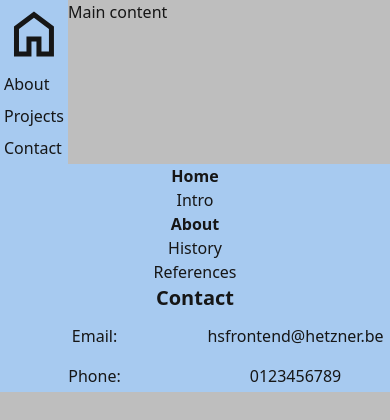
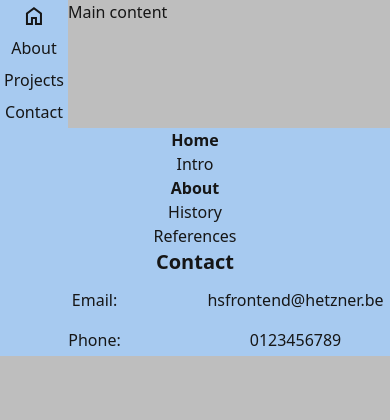
Before and after one commit to Adrigorithm/HS_Frontend, a CodeIgniter 4 app: the page made by app/Views/pages/index.php in a window 390 px wide. Shown: the part 32-452 px from the top of the page. Run offline with PHP 8.4 and a stand-in for CodeIgniter, Linux system fonts and the light colour scheme; the template is opened without the code that fills it: most values are stand-ins (such as "Sample title", 1, 10 or a date in 2020); data that the repository does not hold is empty; some libraries are stand-ins or nearby versions.

Commit message:
I do PHP now, I love the $-sign :|

```diff
--- a/app/Views/shared/navigation.php
+++ b/app/Views/shared/navigation.php
@@ -1,5 +1,5 @@
 <nav>
-    <ul class="flex flex-col sm:flex-row bg-blue dark:bg-red">
+    <ul class="flex flex-col sm:flex-row bg-blue dark:bg-red text-center">
         <li>
             <a href="#!">
                 <svg
@@ -7,20 +7,20 @@
                         height="24px"
                         viewBox="0 -960 960 960"
                         width="24px"
-                        class="fill-black dark:fill-white hover:bg-red hover:dark:bg-blue w-full h-full p-1"
+                        class="<?php if($title == 'Home') {echo 'border-r-3 sm:border-r-0 sm:border-r-3 border-solid border-red';} ?> fill-black dark:fill-white hover:bg-red hover:dark:bg-blue hover:fill-white dark:hover:fill-black w-full h-[2rem] p-1"
                 >
                     <path d="M240-200h120v-240h240v240h120v-360L480-740 240-560v360Zm-80 80v-480l320-240 320 240v480H520v-240h-80v240H160Zm320-350Z" />
                 </svg>
             </a>
         </li>
         <li>
-            <a class="p-1 block w-full hover:bg-red hover:text-white hover:dark:bg-blue hover:dark:text-black" href="#!">About</a>
+            <a class="<?php if($title == 'About') {echo 'border-r-3 sm:border-r-0 sm:border-r-3 border-solid border-red';} ?> p-1 block w-full hover:bg-red hover:text-white hover:dark:bg-blue hover:dark:text-black" href="#!">About</a>
         </li>
         <li>
-            <a class="p-1 block w-full" href="#!">Projects</a>
+            <a class="<?php if($title == 'Projects') {echo 'border-r-3 sm:border-r-0 sm:border-r-3 border-solid border-red';} ?> p-1 block w-full hover:bg-red hover:text-white hover:dark:bg-blue hover:dark:text-black" href="#!">Projects</a>
         </li>
         <li>
-            <a class="p-1 block w-full" href="#!">Contact</a>
+            <a class="<?php if($title == 'Contact') {echo 'border-r-3 sm:border-r-0 sm:border-r-3 border-solid border-red';} ?> p-1 block w-full hover:bg-red hover:text-white hover:dark:bg-blue hover:dark:text-black" href="#!">Contact</a>
         </li>
     </ul>
 </nav>
```
Also changed, not shown: public/assets/css/output.css.
